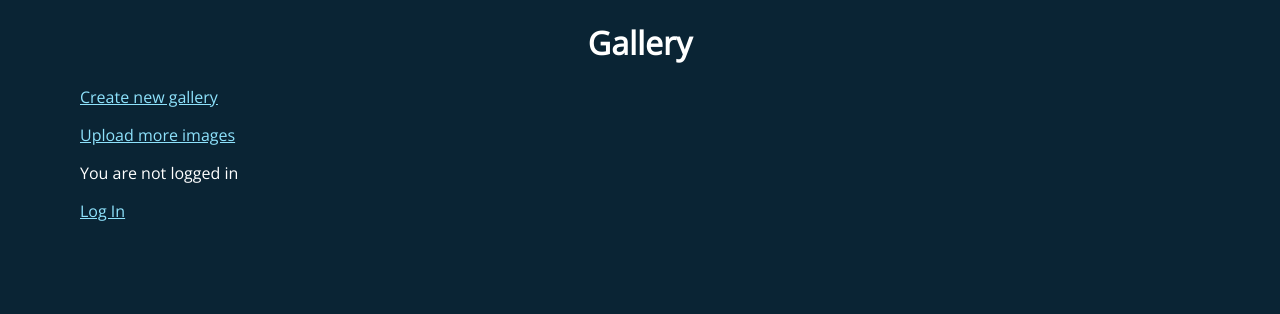
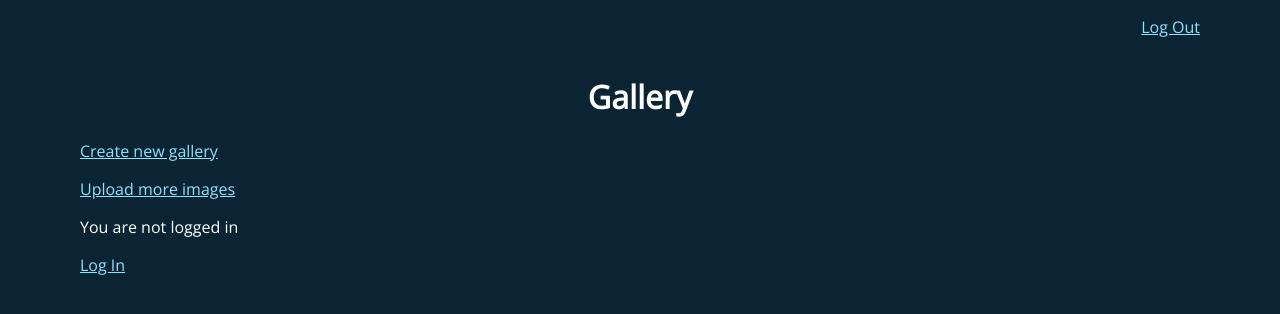
Before and after one commit to elisarissanen/django_photogallery, a Django app: template mysite/galleria/templates/galleria/index.html in a window 1280 px wide. Shown: the top 314 px of the page. Run offline with Django 3.2, Linux system fonts and the light colour scheme; the template is opened without the code that fills it, so the values that code supplies are empty; some libraries are stand-ins or nearby versions.

Commit message:
Log out lisätty joka sivulle ym. hifistelytestejä

```diff
--- a/mysite/galleria/templates/galleria/index.html
+++ b/mysite/galleria/templates/galleria/index.html
@@ -19,17 +19,21 @@
         </script>
     </head>
     <body>
+
+        <div class="ylaleiska">
+            <p><a href="{% url 'logout' %}">Log Out</a></p>
+        </div>
+
         {% block content %}
+
         <div class="col-md-12">
-
-
             <h1>Gallery</h1>
             <p><a href="{% url 'galleria:create_gallery' %}">Create new gallery</a></p>
             <p><a href="{% url 'galleria:image_upload' %}">Upload more images</a></p>
 
 			{% if user.is_authenticated %}
 			Hi {{ user.username }}! Your user ID is {{ user.id }}
-			<p><a href="{% url 'logout' %}">Log Out</a></p>
+
 			{% else %}
 			<p>You are not logged in</p>
 			<a href="{% url 'login' %}">Log In</a>
```
Also changed, not shown: mysite/pages/templates/pages/index.html (+7 -2 lines), mysite/pages/static/pages/style.css (line endings or trailing spaces).
